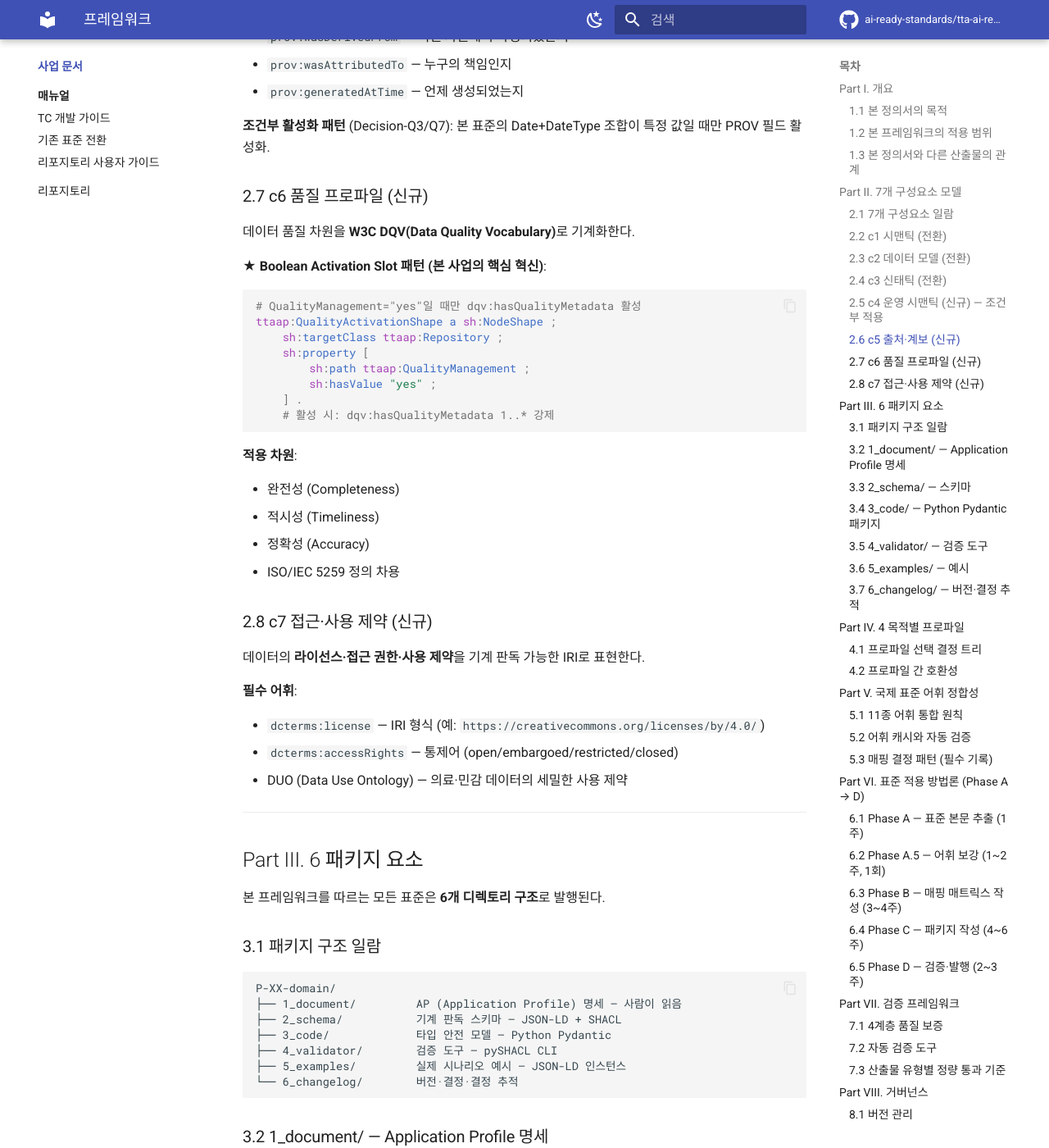
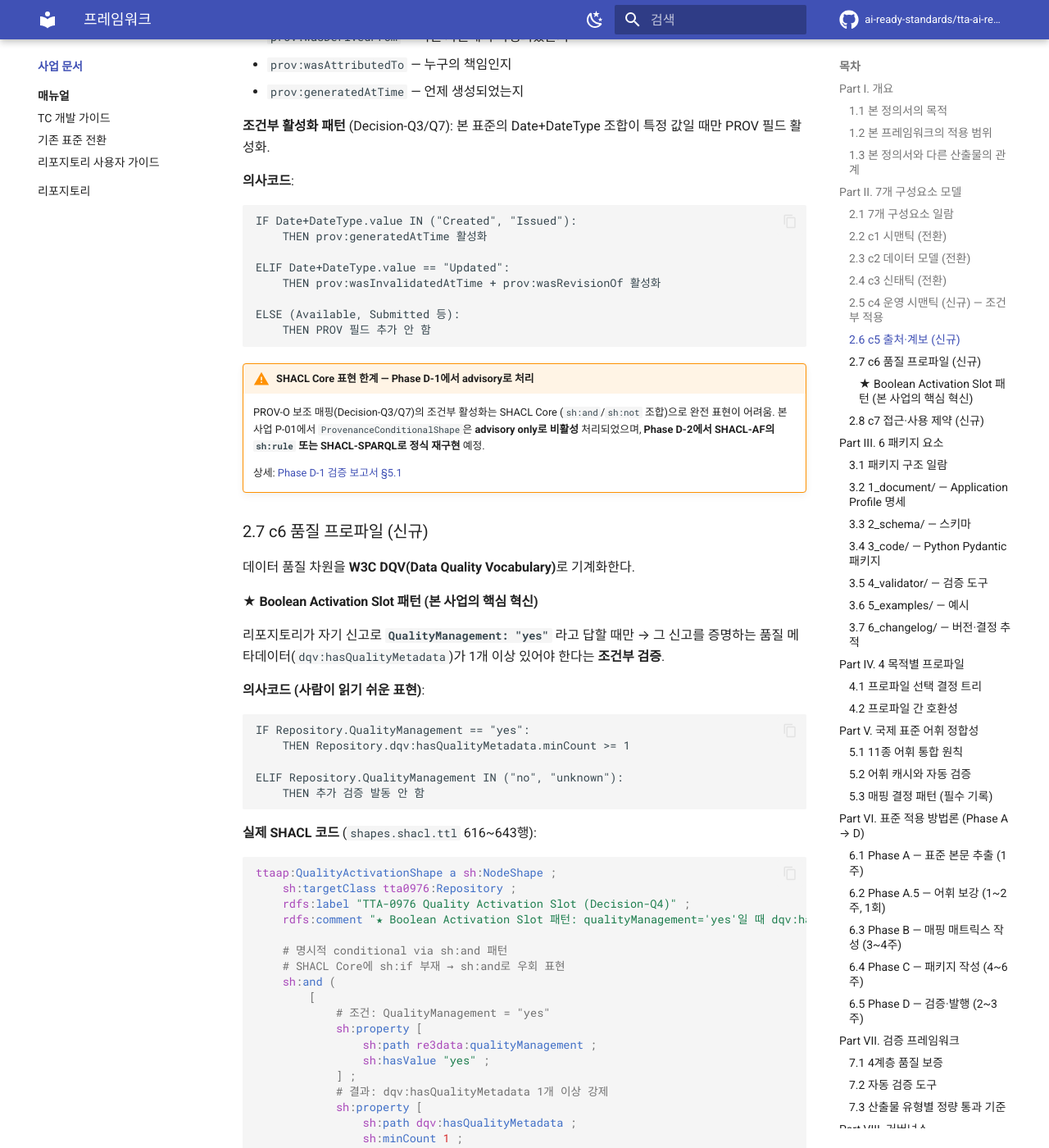
Before and after one commit to ai-ready-standards/tta-ai-ready, an MkDocs documentation site: the page built from docs/framework/index.md, in a window 1280 px wide and 1400 px high, scrolled down 5369 px. Shown: the whole window at 82% size. Built offline with MkDocs 1.6.1 and Material for MkDocs 9.7.7, drawn with Linux system fonts in a browser that asks for light colours; comment, search, counter and statistics services are not loaded; some of the changed text lies outside the part shown.

Commit message:
fix(framework): c5/c6 조건부 활성화 코드를 실제 동작 SHACL로 정정
[증상]
프레임워크 정의서 Part II §2.7 c6 품질 프로파일의 코드 예시가
'# 활성 시: dqv:hasQualityMetadata 1..* 강제'를 주석으로만 표현.
SHACL에서 # 이후는 비실행 주석이므로 해당 줄은 강제력 없음 — 사용자
오해 유발.

[원인]
교육용 단순화 의도였으나, 실제 SHACL Core가 sh:if를 직접 지원하지
않아 우회 패턴(sh:and)을 써야 한다는 사실이 명시되지 않음.

[수정]
1. §2.6 c5 PROV-O 조건부 활성화:
   - 의사코드(IF/THEN/ELSE)로 의도 명시
   - SHACL Core 한계 + Phase D-2 SHACL-AF 재구현 계획 admonition

2. §2.7 c6 DQV Boolean Activation Slot:
   - 의사코드 추가
   - shapes.shacl.ttl 616~643행의 실제 sh:and 패턴 코드로 교체
   - SHACL Core 한계 + Phase D-2 admonition
   - Phase D-1 검증 보고서 §5.1 링크

[참조]
사용자 보고: "# 활성 시: dqv:hasQualityMetadata 1..* 강제. 이것은
맨 앞에 # 이 있어서 주석 아닌가?"

````diff
--- a/docs/framework/index.md
+++ b/docs/framework/index.md
@@ -165,22 +165,74 @@ ML 프레임워크(PyTorch DataLoader, TensorFlow Dataset)가 메타데이터를
 
 **조건부 활성화 패턴** (Decision-Q3/Q7): 본 표준의 Date+DateType 조합이 특정 값일 때만 PROV 필드 활성화.
 
+**의사코드**:
+
+```
+IF Date+DateType.value IN ("Created", "Issued"):
+    THEN prov:generatedAtTime 활성화
+
+ELIF Date+DateType.value == "Updated":
+    THEN prov:wasInvalidatedAtTime + prov:wasRevisionOf 활성화
+
+ELSE (Available, Submitted 등):
+    THEN PROV 필드 추가 안 함
+```
+
+!!! warning "SHACL Core 표현 한계 — Phase D-1에서 advisory로 처리"
+    PROV-O 보조 매핑(Decision-Q3/Q7)의 조건부 활성화는 SHACL Core (`sh:and`/`sh:not` 조합)으로 완전 표현이 어려움. 본 사업 P-01에서 `ProvenanceConditionalShape`은 **advisory only로 비활성** 처리되었으며, **Phase D-2에서 SHACL-AF의 `sh:rule` 또는 SHACL-SPARQL로 정식 재구현** 예정.
+
+    상세: [Phase D-1 검증 보고서 §5.1](https://github.com/ai-ready-standards/tta-ai-ready/blob/main/reports/phase_d1_verification.md)
+
 ### 2.7 c6 품질 프로파일 (신규)
 
 데이터 품질 차원을 **W3C DQV(Data Quality Vocabulary)**로 기계화한다.
 
-**★ Boolean Activation Slot 패턴 (본 사업의 핵심 혁신)**:
+#### ★ Boolean Activation Slot 패턴 (본 사업의 핵심 혁신)
+
+리포지토리가 자기 신고로 **`QualityManagement: "yes"`** 라고 답할 때만 → 그 신고를 증명하는 품질 메타데이터(`dqv:hasQualityMetadata`)가 1개 이상 있어야 한다는 **조건부 검증**.
+
+**의사코드 (사람이 읽기 쉬운 표현)**:
+
+```
+IF Repository.QualityManagement == "yes":
+    THEN Repository.dqv:hasQualityMetadata.minCount >= 1
+
+ELIF Repository.QualityManagement IN ("no", "unknown"):
+    THEN 추가 검증 발동 안 함
+```
+
+**실제 SHACL 코드** (`shapes.shacl.ttl` 616~643행):
 
 ```turtle
-# QualityManagement="yes"일 때만 dqv:hasQualityMetadata 활성
 ttaap:QualityActivationShape a sh:NodeShape ;
-    sh:targetClass ttaap:Repository ;
-    sh:property [
-        sh:path ttaap:QualityManagement ;
-        sh:hasValue "yes" ;
-    ] .
-    # 활성 시: dqv:hasQualityMetadata 1..* 강제
+    sh:targetClass tta0976:Repository ;
+    rdfs:label "TTA-0976 Quality Activation Slot (Decision-Q4)" ;
+    rdfs:comment "★ Boolean Activation Slot 패턴: qualityManagement='yes'일 때 dqv:hasQualityMetadata 활성화" ;
+
+    # 명시적 conditional via sh:and 패턴
+    # SHACL Core에 sh:if 부재 → sh:and로 우회 표현
+    sh:and (
+        [
+            # 조건: QualityManagement = "yes"
+            sh:property [
+                sh:path re3data:qualityManagement ;
+                sh:hasValue "yes" ;
+            ] ;
+            # 결과: dqv:hasQualityMetadata 1개 이상 강제
+            sh:property [
+                sh:path dqv:hasQualityMetadata ;
+                sh:minCount 1 ;
+            ] ;
+        ]
+    ) .
 ```
+
+!!! warning "SHACL Core의 한계"
+    W3C SHACL Core (2017 권고)에는 **`sh:if` / `sh:then` 직접 문법이 없습니다.**
+
+    위 코드는 `sh:and ([조건] [결과])` 패턴으로 우회 표현한 것이며, 일부 도구·시나리오에서 의도와 다르게 해석될 수 있습니다. **Phase D-2에서 SHACL-AF (Advanced Features)의 `sh:rule` 또는 SHACL-SPARQL로 정식 재구현 예정**입니다.
+
+    상세: [Phase D-1 검증 보고서 §5.1](https://github.com/ai-ready-standards/tta-ai-ready/blob/main/reports/phase_d1_verification.md)
 
 **적용 차원**:
 
````
